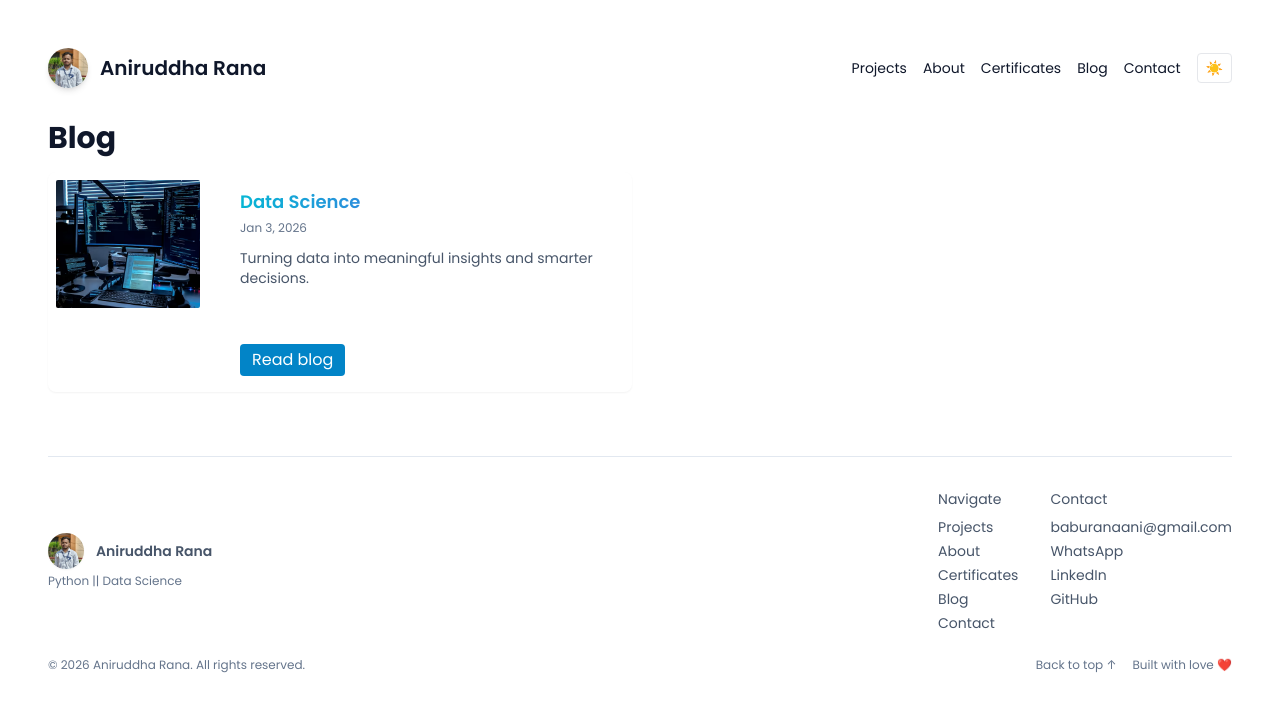
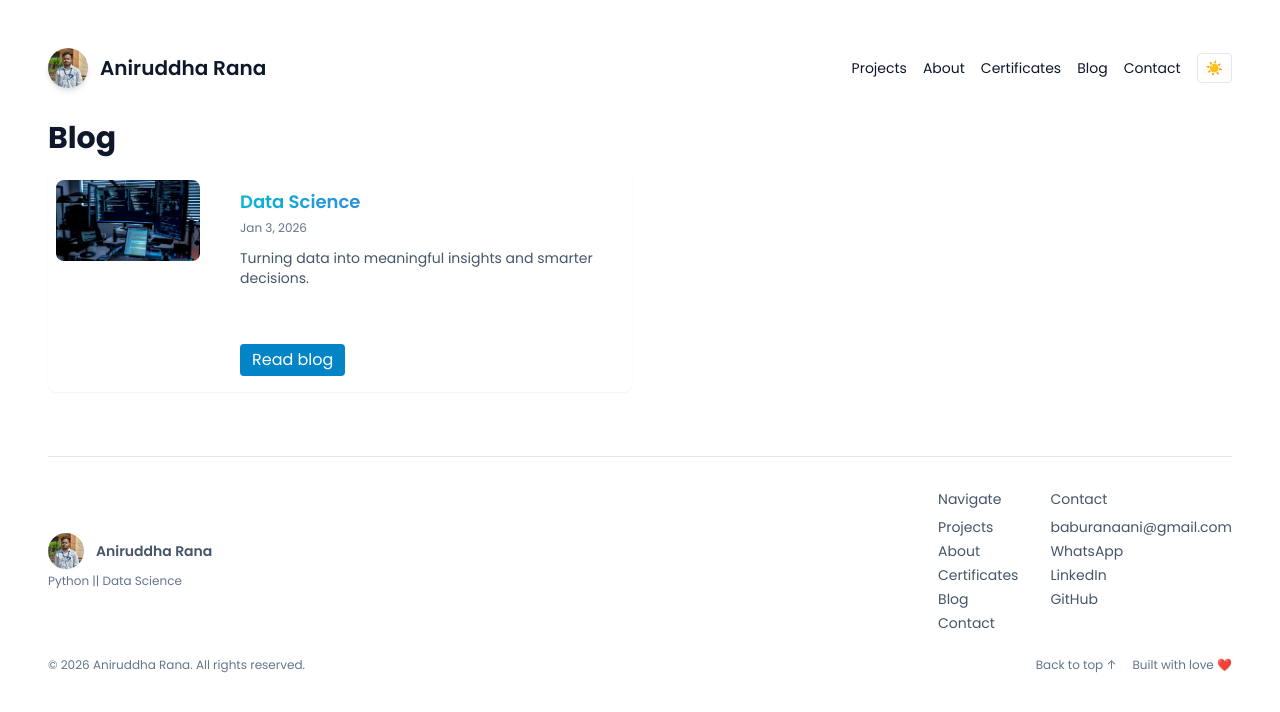
Before and after one commit to AniruddhaRana04/Aniruddha-Rana-portfolio-, a Next.js app: page /blog in a window 1280 px wide. Shown: the top 712 px of the page. Built offline with nearby package versions, Linux system fonts and the light colour scheme.

Commit message:
Blog fix

```diff
--- a/src/components/BlogCard.jsx
+++ b/src/components/BlogCard.jsx
@@ -12,8 +12,10 @@ export default function BlogCard({ title, date, short_description, slug, image =
   return (
     <article className="bg-white dark:bg-slate-800 shadow-sm hover:shadow-md transition overflow-hidden rounded-lg w-full h-full">
       <div className="flex flex-col md:flex-row items-stretch gap-4">
-        <div className="md:flex-shrink-0 md:w-40 overflow-hidden rounded-t-lg md:rounded-l-lg md:rounded-t-none p-2">
-          <img src={image} alt={title} className="w-full h-32 md:h-32 object-cover object-center block rounded-sm" />
+        <div className="md:flex-shrink-0 md:w-40 p-2">
+          <div className="overflow-hidden rounded-lg aspect-[16/9] md:aspect-[16/9] bg-slate-100 dark:bg-slate-800">
+            <img src={image} alt={title} loading="lazy" className="w-full h-full object-cover object-center block" />
+          </div>
         </div>
 
         <div className="p-4 flex-1 flex flex-col justify-between md:min-h-[8rem]">
```
Also changed, not shown: public/blogs/Data_Science/cover.svg (deleted).
